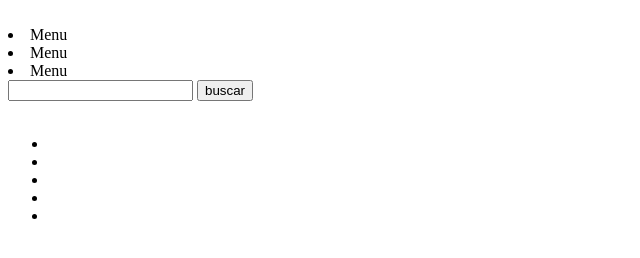
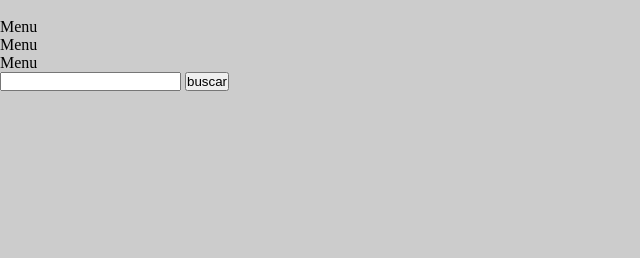
Before and after one commit to felipedemelodg/demeloapp, a plain HTML site: page index.html in a window 1280 px wide. Shown: the whole page, without its empty margins (0-640 px from the left). Drawn offline with Linux system fonts and the light colour scheme.

Commit message:
estilo/reset

```diff
--- a/index.html
+++ b/index.html
@@ -5,16 +5,19 @@
     <meta charset="UTF-8">
     <meta name="viewport" content="width=device-width, initial-scale=1.0">
     <title>Título do Seu Site</title>
-     <link rel="stylesheet" href="/src/css/estilo.css">
+    <link rel="stylesheet" href="src/css/reset.css">
+    <link rel="stylesheet" href="src/css/estilo.css">
 </head>
 
 <body>
     <header id="apresentacao">
         <nav class="navegacao">
             <img src="" alt="" class="logoMenu">
-            <li class="menuIten">Menu</li>
-            <li class="menuIten">Menu</li>
-            <li class="menuIten">Menu</li>
+            <ul>
+                <li class="menuIten">Menu</li>
+                <li class="menuIten">Menu</li>
+                <li class="menuIten">Menu</li>
+            </ul>
             <form id="formularioBuscar">
                 <input type="text" class="campoDeBusca">
                 <button type="submit">buscar</button>
--- a/src/css/estilo.css
+++ b/src/css/estilo.css
@@ -0,0 +1,46 @@
+
+#apresentacao {
+    width: 100vw;
+    height: 100vh;
+    background-color: #cccccc;
+}
+
+.navegacao {
+
+}
+
+.logoMenu {
+
+}
+
+.menuIten {
+
+}
+
+#formularioBuscar {
+
+}
+
+.campoDeBusca {
+
+}
+
+.slide {
+
+}
+
+.slideImagen {
+
+}
+
+.controleSlide {
+
+}
+
+#conteudo {
+
+}
+
+#rodape {
+
+}
--- /dev/null
+++ b/src/css/reset.css
@@ -0,0 +1,5 @@
+* {
+    margin: 0;
+    padding: 0;
+    box-sizing: border-box;
+}
```
